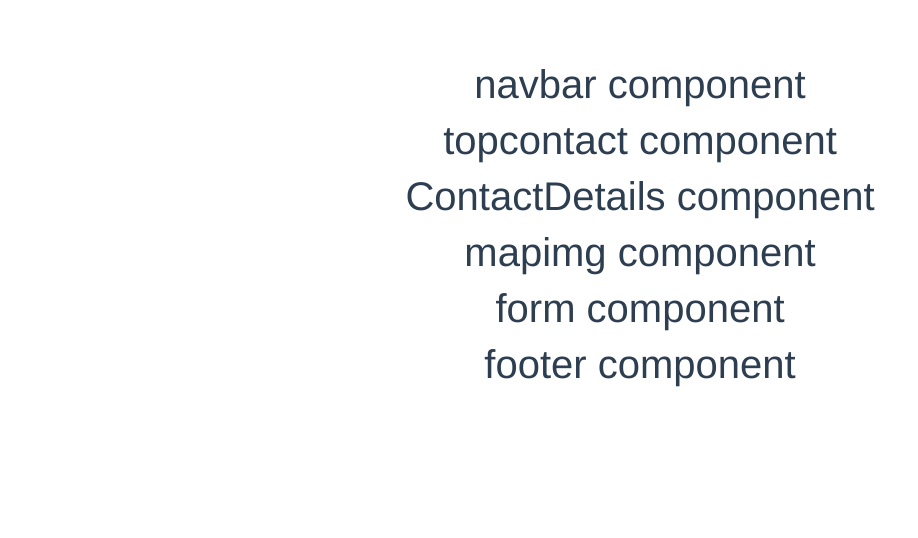
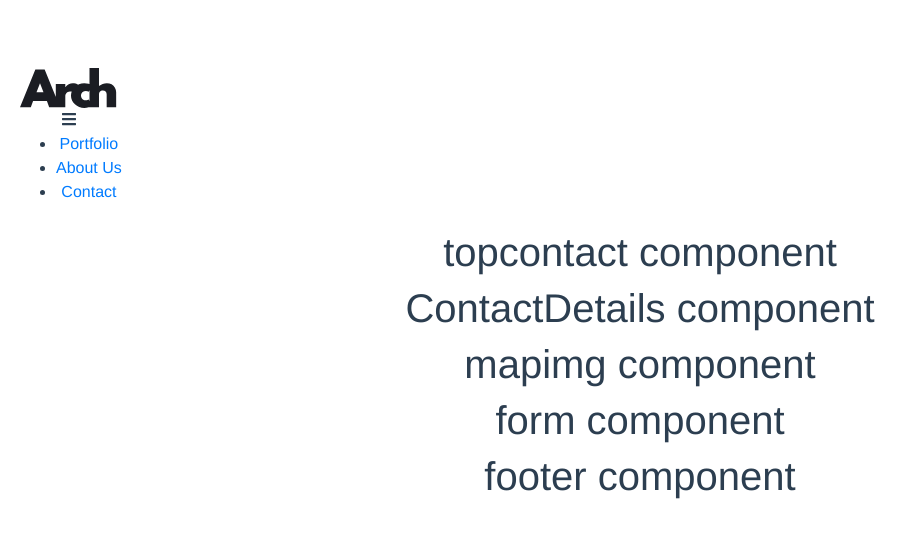
Before and after one commit to clf94-dev/arch-vue, a Vue app: page /contact in a window 1280 px wide. Shown: the top 538 px of the page, without its empty margins (0-918 px from the left). Built offline with nearby package versions, Linux system fonts and the light colour scheme.

Commit message:
added navbar component struct

```diff
--- a/src/components/Navbar.vue
+++ b/src/components/Navbar.vue
@@ -1,15 +1,41 @@
 <template>
-    <div>
-<h1> navbar component</h1>
+  <nav class="navbar">
+    <div class="navbar-cont">
+      <div class="navbar-logo">
+        <img :src="logo" alt="PhotoSnap" @click="goToHome()" />
+      </div>
+      <div class="menu-icon">
+        <i class="fas fa-bars"></i>
+      </div>
+      <ul class="nav-menu">
+        <li class="nav-item">
+          <router-link to="/portfolio" class="nav-links">Portfolio</router-link>
+        </li>
+        <li class="nav-item">
+          <router-link to="/about" class="nav-links">About Us</router-link>
+        </li>
+        <li class="nav-item">
+          <router-link to="/contact" class="nav-links">Contact </router-link>
+        </li>
+      </ul>
     </div>
+  </nav>
 </template>
 
 <script>
-    export default {
-        name: 'Navbar'
-    }
+export default {
+  name: "Navbar",
+  methods: {
+    goToHome() {
+      this.$router.push("/home");
+    },
+  },
+  data() {
+    return {
+      logo: require("@/assets/images/logo.svg"),
+    };
+  },
+};
 </script>
 
-<style scoped>
-
-</style>
+<style scoped></style>
```
